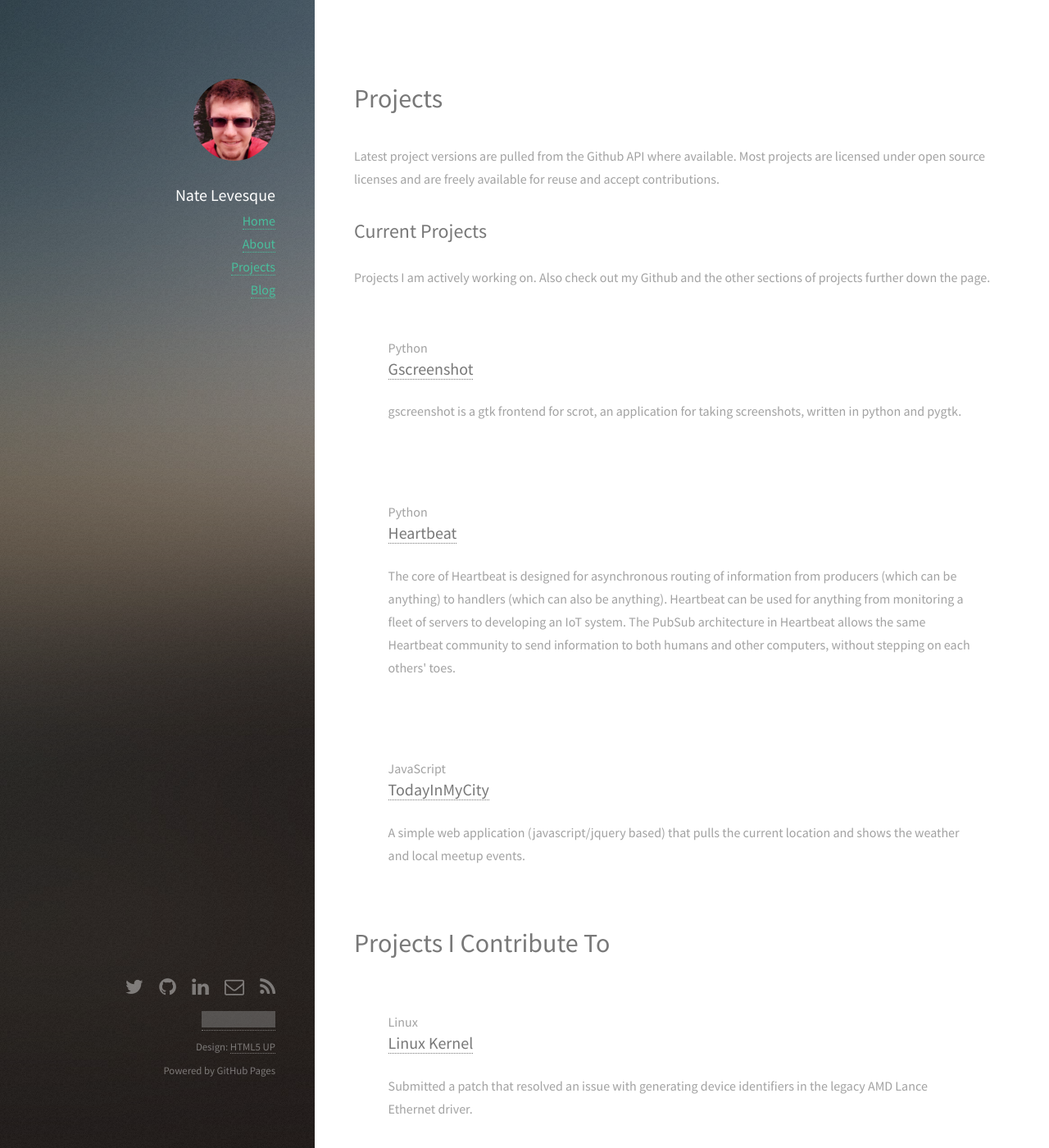
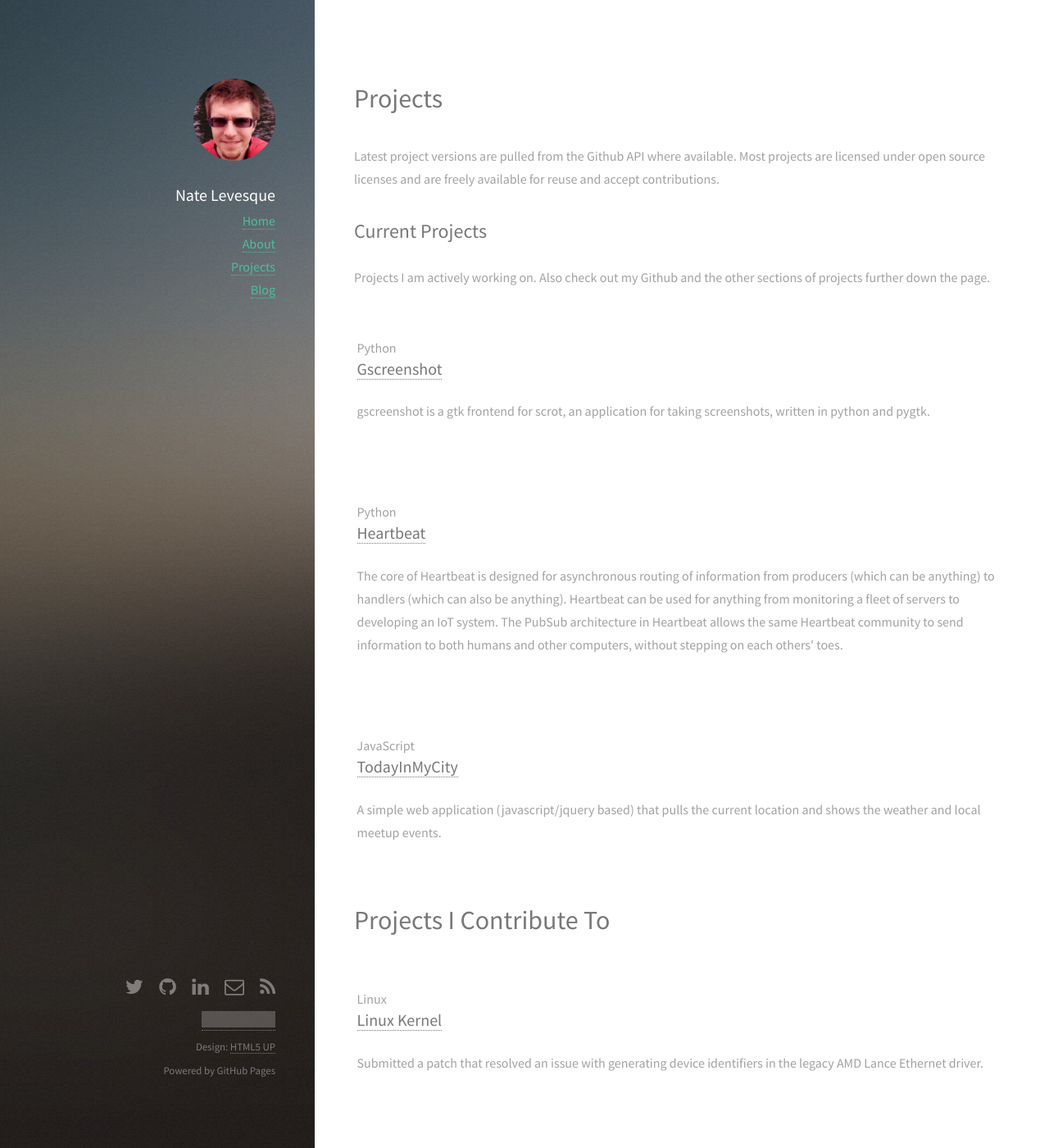
Before and after one commit to thenaterhood/thenaterhood.github.io, a Jekyll site: the page built from projects/index.html, in a window 1280 px wide and 1400 px high. Shown: the whole window at 82% size. Built offline with Jekyll 4.4.1, drawn with Linux system fonts in a browser that asks for light colours; nearby versions of some CDN libraries; Markdown is read by kramdown in place of the engine named in the settings; grey boxes are pictures that could not be loaded.

Commit message:
Make cards waste less space

```diff
--- a/assets/css/cards.css
+++ b/assets/css/cards.css
@@ -15,8 +15,8 @@ h3.card__title {
 .card-wrapper {
 	max-width: 1300px;
 	margin: 12px auto;
-	padding-left: 1em;
-	padding-right: 1em;
+	margin-left: -1.38em;
+	margin-right: -1.38em;
 }
 
 /**
```
